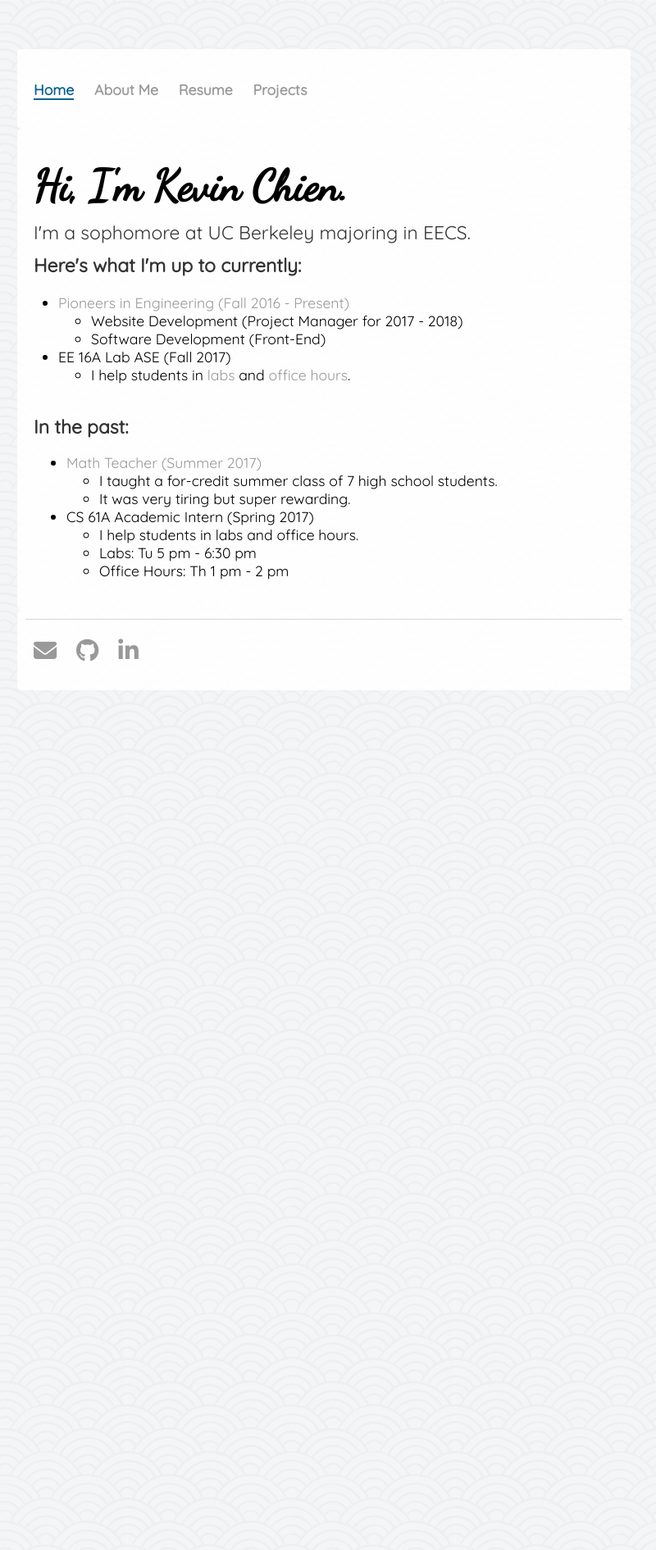
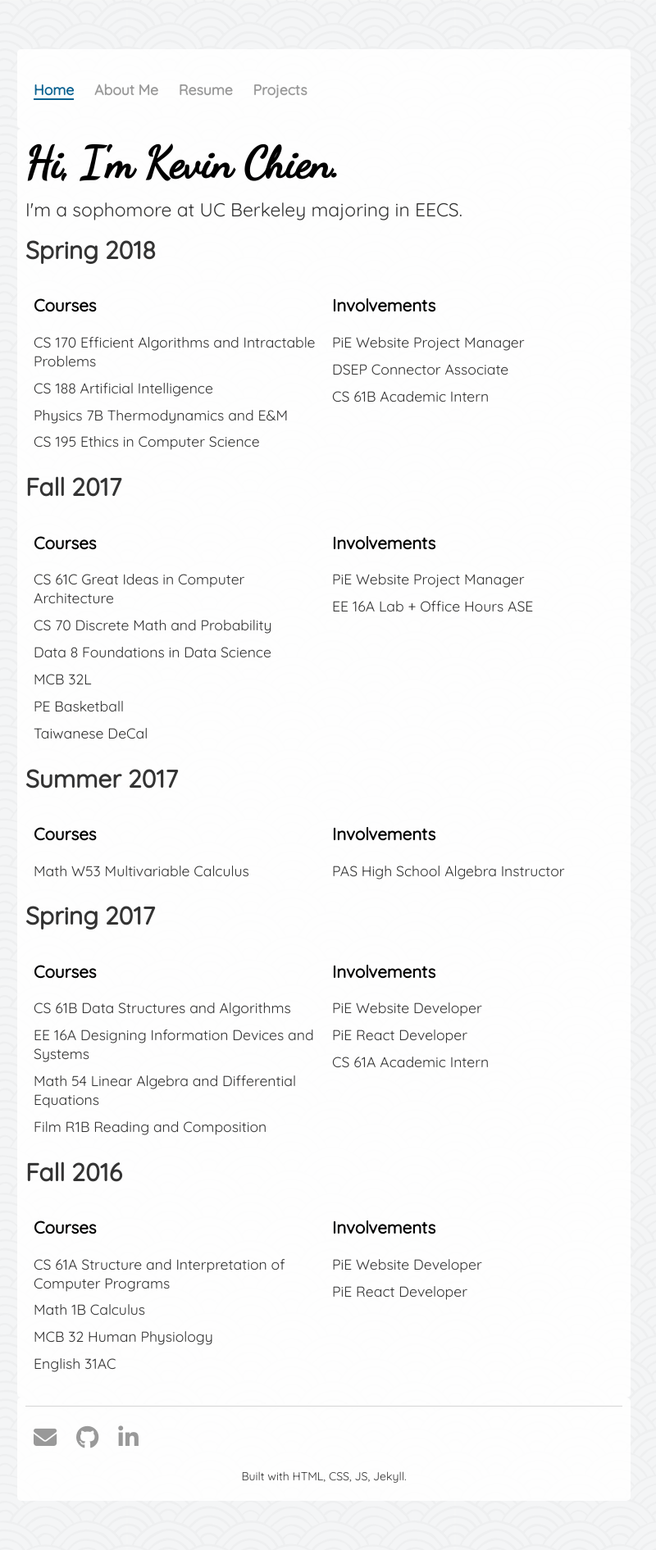
Before and after one commit to kev-chien/kev-chien.github.io, a Jekyll site: the page built from index.html, in a window 1280 px wide. Shown: the whole page at 82% size, without its empty margins (245-1045 px from the left). Built offline with Jekyll 4.4.1, drawn with Linux system fonts in a browser that asks for light colours; nearby versions of some CDN libraries; before the commit the page ends 902 px from its top, so only the background shows below that.

Commit message:
Added semester outline on homepage

```diff
--- a/_data/projects.yml
+++ b/_data/projects.yml
@@ -1,5 +1,5 @@
 - name: Dawn
-  desc: Dawn is a desktop app built with React, Redux, and Electron for robot coding and data bridging. It is part of the Robotics Kit of the Pioneers in Engineering Competition for low-income high-school students.
+  desc: Dawn is a desktop app built with React, Redux, and Electron for robot coding and data bridging. It is part of the Robotics Kit of the Pioneers in Engineering Competition for underserved high-school students.
   link: https://pioneers.berkeley.edu/software/
   source: https://github.com/pioneers/PieCentral/tree/master/dawn
   image: dawn_screenshot.png
--- /dev/null
+++ b/_data/semesters.yml
@@ -0,0 +1,46 @@
+
+- semester: Spring 2018
+  classes:
+    - CS 170 Efficient Algorithms and Intractable Problems
+    - CS 188 Artificial Intelligence
+    - Physics 7B Thermodynamics and E&M
+    - CS 195 Ethics in Computer Science
+  involvements:
+    - PiE Website Project Manager
+    - DSEP Connector Associate
+    - CS 61B Academic Intern
+- semester: Fall 2017
+  classes:
+    - CS 61C Great Ideas in Computer Architecture
+    - CS 70 Discrete Math and Probability
+    - Data 8 Foundations in Data Science
+    - MCB 32L
+    - PE Basketball
+    - Taiwanese DeCal
+  involvements:
+    - PiE Website Project Manager
+    - EE 16A Lab + Office Hours ASE
+- semester: Summer 2017
+  classes:
+    - Math W53 Multivariable Calculus
+  involvements:
+    - PAS High School Algebra Instructor
+- semester: Spring 2017
+  classes:
+    - CS 61B Data Structures and Algorithms
+    - EE 16A Designing Information Devices and Systems
+    - Math 54 Linear Algebra and Differential Equations
+    - Film R1B Reading and Composition
+  involvements:
+    - PiE Website Developer
+    - PiE React Developer
+    - CS 61A Academic Intern
+- semester: Fall 2016
+  classes:
+    - CS 61A Structure and Interpretation of Computer Programs
+    - Math 1B Calculus
+    - MCB 32 Human Physiology
+    - English 31AC
+  involvements:
+    - PiE Website Developer
+    - PiE React Developer
--- a/_layouts/default.html
+++ b/_layouts/default.html
@@ -9,6 +9,8 @@
 		<link rel="stylesheet" type="text/css" href="/css/main.css">
 		<!-- link to animate.css -->
 		<link rel="stylesheet" href="https://cdnjs.cloudflare.com/ajax/libs/animate.css/3.5.2/animate.min.css">
+		<!-- jquery -->
+		<script src="http://code.jquery.com/jquery-latest.min.js"></script>
 	</head>
 	<body>
 		<div class="container">
@@ -29,7 +31,7 @@
 
     {{ content }}
 
-    </div><!-- /.container -->
+		</div><!-- /.container -->
 		<div class="container">
 	    <footer>
 	      <ul>
@@ -37,6 +39,7 @@
 	        <li><a href="https://github.com/kev-chien"><i class="fa fa-github fa-2x" aria-hidden="true"></i></li>
 					<li><a href="https://www.linkedin.com/in/kevinchien17"><i class="fa fa-linkedin fa-2x" aria-hidden="true"></i></li>
 	      </ul>
+				<p class="small" style="text-align: center">Built with HTML, CSS, JS, Jekyll.</p>
 	    </footer>
 		</div>
   </body>
--- a/index.html
+++ b/index.html
@@ -3,86 +3,31 @@ layout: default
 title: Kevin Chien - Home
 id: home
 ---
-<div class="row">
-	<div class="col-12 col-m-12">
-		<h1>Hi, I'm Kevin Chien.</h1>
-		<p>I'm a sophomore at UC Berkeley majoring in EECS.</p>
-		<p><strong>Here's what I'm up to currently:</strong></p>
+
+<h1>Hi, I'm Kevin Chien.</h1>
+<p>I'm a sophomore at UC Berkeley majoring in EECS.</p>
+<!--<p><strong></strong></p>-->
+
+{% for semester in site.data.semesters %}
+	<div>
+		<h2>{{ semester.semester }}</h2>
+		<div class="row">
+			<div class="col-6">
+				<h3>Courses</h3>
+				{% for class in semester.classes %}
+				<p class="small">
+					{{ class }}
+				</p>
+				{% endfor %}
+			</div>
+			<div class="col-6">
+				<h3>Involvements</h3>
+				{% for thing in semester.involvements %}
+				<p class="small">
+					{{ thing }}
+				</p>
+				{% endfor %}
+			</div>
+		</div>
 	</div>
-	<div>
-		<ul>
-			<li>
-				<a href="https://pioneers.berkeley.edu/">
-					<div class="tooltip">
-						Pioneers in Engineering (Fall 2016 - Present)
-						<div class="tooltiptext">
-							Feel free to contact me or leadership about joining Pioneers!
-						</div>
-					</div>
-				</a>
-			</li>
-				<ul>
-				<li>Website Development (Project Manager for 2017 - 2018)</li>
-				<li>Software Development (Front-End)</li>
-				</ul>
-			<li>EE 16A Lab ASE (Fall 2017)</li>
-				<ul>
-					<li>I help students in
-					<div class="tooltip">
-						<a href="#">labs</a>
-						<div class="tooltiptext">
-							Wed 11 am - 2 pm, Thurs 11 am - 2 pm
-						</div>
-					</div>
-					and
-					<div class="tooltip">
-						<a href="#">office hours</a>
-						<div class="tooltiptext">
-							Tu 11 am - 12 pm
-						</div>
-					</div>.
-					</li>
-				</ul>
-		</ul>
-	</div>
-	<div class="col-12 col-m-12">
-		<p><strong>In the past:</strong></p>
-		<ul>
-			<li>
-				<a href="https://alg2pas.weebly.com/">Math Teacher (Summer 2017)</a>
-			</li>
-				<ul>
-					<li>I taught a for-credit summer class of 7 high school students.</li>
-					<li>It was very tiring but super rewarding.</li>
-				</ul>
-			<li>CS 61A Academic Intern (Spring 2017)</li>
-				<ul>
-					<li>I help students in labs and office hours.</li>
-					<li>Labs: Tu 5 pm - 6:30 pm</li>
-					<li>Office Hours: Th 1 pm - 2 pm</li>
-				</ul>
-		</ul>
-		<!--
-		<p><strong>In the future:</strong></p>
-		<ul>
-			<li>In general, I'm always on the lookout for anything that's:</li>
-				<ul>
-					<li>Challenging</li>
-					<li>Involves helping others</li>
-					<li>Personally enjoyable (most things on this page)</li>
-				</ul>
-		</ul>-->
-	</div>
-	</div>
-	<div class="col-6 col-m-7">
-		<!-- img width 2448, height 3264 -->
-		<!-- <img id="me" src="/assets/me.jpg" alt "Picture of Me"> -->
-	</div>
-</div>
-<!--
-<div class="row">
-	<div class="col-12">
-		<h2> Thanks for stopping by!</h2>
-	</div>
-</div>
--->
+{% endfor %}
```
